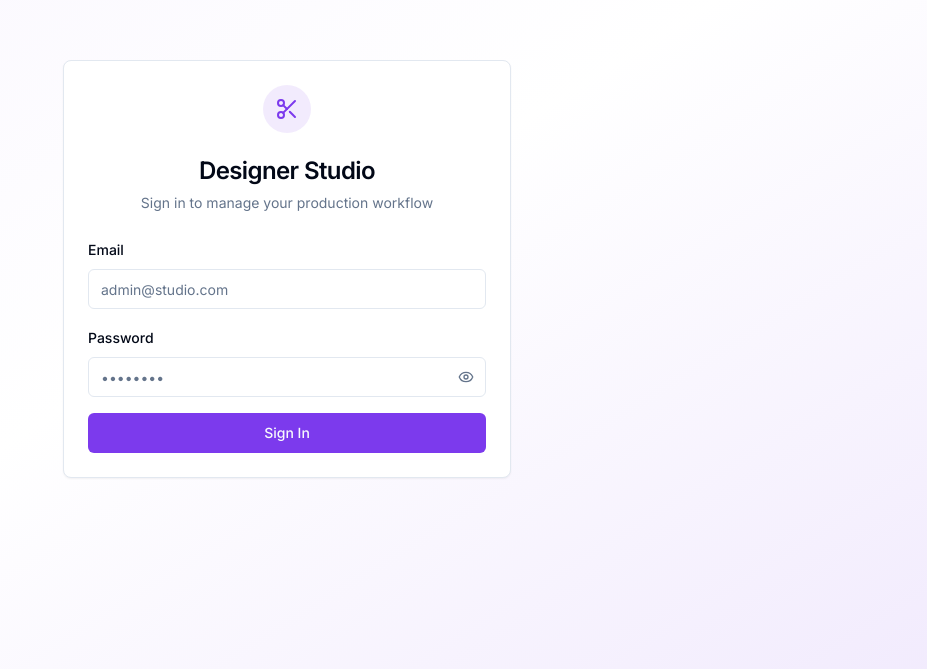
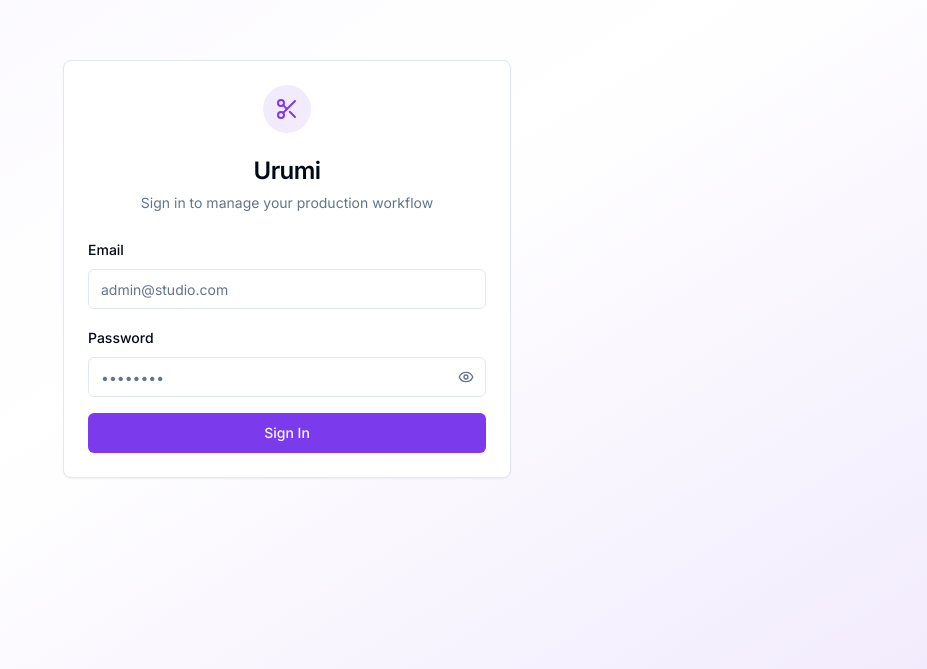
Before and after one commit to sathishreddydev/urumi_designer_studio, a Next.js app: page /login in a window 1280 px wide. Shown: the part 131-800 px from the top of the page, without its empty margins (353-1280 px from the left). Built offline with nearby package versions, Linux system fonts and the light colour scheme.

Commit message:
uxchange

```diff
--- a/src/app/api/portal/[token]/upload/route.ts
+++ b/src/app/api/portal/[token]/upload/route.ts
@@ -132,7 +132,7 @@ async function uploadToCloudinary(buffer: Buffer, originalName: string): Promise
   const apiSecret = process.env.CLOUDINARY_API_SECRET!;
 
   const timestamp = Math.round(Date.now() / 1000);
-  const folder = "designer-studio/customer-uploads";
+  const folder = "urumi/customer-uploads";
 
   const crypto = await import("crypto");
   const signatureStr = `folder=${folder}&timestamp=${timestamp}${apiSecret}`;
--- a/src/app/api/upload/route.ts
+++ b/src/app/api/upload/route.ts
@@ -68,7 +68,7 @@ async function uploadToCloudinary(buffer: Buffer, originalName: string): Promise
   const apiSecret = process.env.CLOUDINARY_API_SECRET!;
 
   const timestamp = Math.round(Date.now() / 1000);
-  const folder = "designer-studio";
+  const folder = "urumi";
 
   // Generate signature
   const crypto = await import("crypto");
--- a/src/app/dashboard/orders/[id]/invoice/page.tsx
+++ b/src/app/dashboard/orders/[id]/invoice/page.tsx
@@ -51,7 +51,7 @@ export default function InvoicePage() {
             {/* Header */}
             <div className="flex justify-between items-start">
               <div>
-                <h2 className="text-xl font-bold">Designer Studio</h2>
+                <h2 className="text-xl font-bold">Urumi</h2>
                 <p className="text-xs text-muted-foreground">Custom Outfit Design & Production</p>
               </div>
               <div className="text-right">
@@ -153,7 +153,7 @@ export default function InvoicePage() {
             {/* Footer */}
             <div className="pt-4 border-t text-center">
               <p className="text-xs text-muted-foreground">
-                Thank you for choosing Designer Studio!
+                Thank you for choosing Urumi!
               </p>
               {order.notes && (
                 <p className="text-xs text-muted-foreground mt-1 italic">Note: {order.notes}</p>
--- a/src/app/layout.tsx
+++ b/src/app/layout.tsx
@@ -7,8 +7,8 @@ import { Toaster } from "@/components/ui/toaster";
 const inter = Inter({ subsets: ["latin"] });
 
 export const metadata: Metadata = {
-  title: "Designer Studio",
-  description: "Designer Studio Management - Custom Outfit Production Workflow",
+  title: "Urumi",
+  description: "Urumi - Custom Outfit Design & Production Workflow",
 };
 
 export default function RootLayout({
--- a/src/app/login/page.tsx
+++ b/src/app/login/page.tsx
@@ -52,7 +52,7 @@ export default function LoginPage() {
           <div className="mx-auto mb-4 flex h-12 w-12 items-center justify-center rounded-full bg-primary/10">
             <Scissors className="h-6 w-6 text-primary" />
           </div>
-          <CardTitle className="text-2xl">Designer Studio</CardTitle>
+          <CardTitle className="text-2xl">Urumi</CardTitle>
           <CardDescription>Sign in to manage your production workflow</CardDescription>
         </CardHeader>
         <CardContent>
--- a/src/app/portal/[token]/page.tsx
+++ b/src/app/portal/[token]/page.tsx
@@ -187,7 +187,7 @@ export default function CustomerPortalPage() {
             <h3 className="text-lg font-semibold">Access Error</h3>
             <p className="text-sm text-muted-foreground">{error}</p>
             <p className="text-xs text-muted-foreground">
-              Please contact the boutique studio team to request a fresh portal
+              Please contact the Urumi team to request a fresh portal
               link.
             </p>
           </CardContent>
@@ -211,7 +211,7 @@ export default function CustomerPortalPage() {
               <Scissors className="h-5 w-5 text-primary" />
             </div>
             <span className="font-semibold text-base tracking-tight">
-              Boutique Studio Portal
+              Urumi Portal
             </span>
           </div>
           <Badge variant="outline" className="text-xs font-normal">
--- a/src/components/sidebar.tsx
+++ b/src/components/sidebar.tsx
@@ -76,7 +76,7 @@ export function Sidebar({ role, userName }: SidebarProps) {
         </Button>
         <div className="ml-3 flex items-center gap-2">
           <Scissors className="h-5 w-5 text-primary" />
-          <span className="font-bold">Designer Studio</span>
+          <span className="font-bold">Urumi</span>
         </div>
       </div>
 
@@ -98,7 +98,7 @@ export function Sidebar({ role, userName }: SidebarProps) {
         <div className="flex h-14 items-center justify-between border-b px-4 lg:h-16 lg:px-6">
           <Link href="/dashboard" className="flex items-center gap-2" onClick={() => setOpen(false)}>
             <Scissors className="h-6 w-6 text-primary" />
-            <span className="text-lg font-bold">Designer Studio</span>
+            <span className="text-lg font-bold">Urumi</span>
           </Link>
           <Button variant="ghost" size="icon" className="lg:hidden" onClick={() => setOpen(false)}>
             <X className="h-5 w-5" />
```
